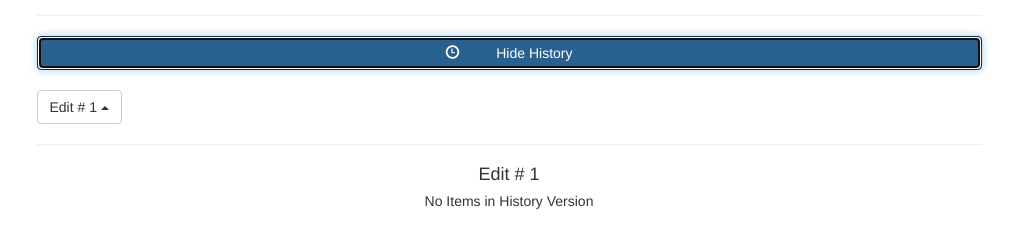
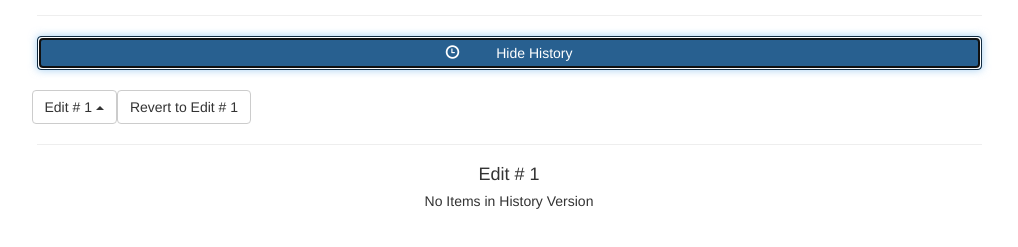
Before and after one commit to andrewnyhus/ReactJS-Redux-Shopping-List, a React app: page / in a window 1280 px wide. Both pictures are taken after a click on the button "Show History". Shown: the part 189-436 px from the top of the page, without its empty margins (131-1149 px from the left). Built offline with nearby package versions, Linux system fonts and the light colour scheme.

Commit message:
revert to history entry dropup is in place, must be implemented

```diff
--- a/src/app/components/HistoryView.js
+++ b/src/app/components/HistoryView.js
@@ -1,5 +1,5 @@
 import React from "react";
-import {Bootstrap, DropdownButton, MenuItem, Glyphicon} from "react-bootstrap";
+import {Bootstrap, DropdownButton, ButtonToolbar, MenuItem, Glyphicon} from "react-bootstrap";
 
 export const HistoryView = (props) => {
 
@@ -36,13 +36,17 @@ const historyInspector = (
           <div>
             {props.itemLastValues[props.selectedHistoryEntryToInspect].items.map((item, i) =>
 
-              <li key={"item_"+i} className={"list-group-item shopping_list_item"}>
+              <li
+                key={"item_"+i}
+                className={item.checked ?
+                  "list-group-item shopping_list_item checked_shopping_list_item_history":
+                  "list-group-item shopping_list_item"}>
 
                   {/* Item checkbox & text */}
                   {item.checked ? (
                     <div>
                       <input type="checkbox" className={"shopping_list_item_checkbox"} disabled={true} checked={true} onChange={() => props.toggleCheckItem(i)} />
-                      <div className={"shopping_list_item_text checked_shopping_list_item_text"}>{item.value}</div>
+                      <div className={"shopping_list_item_text_history checked_shopping_list_item_text"}>{item.value}</div>
                     </div>
                   ):(
                     <div>
@@ -67,7 +71,7 @@ const historyInspector = (
 
 const historyDropdown = (
   <div className={"dropdown_container"}>
-    {/* Show dropdown of history versions */}
+    {/* If there is history, show history dropdown */}
     {props.selectedHistoryEntryToInspect > -1 ? (
       <DropdownButton id="historyDropdown" dropup={true} title={"Edit # " + (props.selectedHistoryEntryToInspect + 1)}>
 
@@ -89,19 +93,44 @@ const historyDropdown = (
 
 
 
+const revertToHistoryEntry = (
+  <div className={"dropdown_container"}>
+    {/* If there is history, show revert history dropdown */}
+    {props.selectedHistoryEntryToInspect > -1 ? (
+      <DropdownButton id="revertDropdown" dropup={true} noCaret title={"Revert to Edit # " + (props.selectedHistoryEntryToInspect + 1)}>
+
+        <div className={"revertDropdownMenuDiv"}>
+          <h6 align="center">Are you sure?<br></br>Note: this can be undone by reverting again.</h6>
+          <MenuItem eventKey={"Yes"} onSelect={() => alert("okay let's do it")} title={"Yes"}>
+            <h6 align="center">Yes</h6>
+          </MenuItem>
+        </div>
+
+      </DropdownButton>
+    ):(
+      <h4 align="center">No History</h4>
+    )}
+  </div>
+);
+
+
+
 const historyView = (
   <div hidden={!props.showHistory}>
       <br></br>
 
 
-      {historyDropdown}
-
-
-
 
       {/* Show Inspector if history exists */}
       {props.selectedHistoryEntryToInspect > -1 ? (
-        <div>{historyInspector}</div>
+        <div>
+          <ButtonToolbar>
+            {historyDropdown}
+            {revertToHistoryEntry}
+          </ButtonToolbar>
+
+          {historyInspector}
+        </div>
       ):""}
 
   </div>
--- a/src/app/stylesheets/index.scss
+++ b/src/app/stylesheets/index.scss
@@ -28,13 +28,17 @@ body {
   width: 100%;
 }
 
-.shopping_list_item_text_history{
+.shopping_list_item_text_history {
   display: inline-block;
   margin-left: 1.5%;
 }
 
 .checked_shopping_list_item_text{
   text-decoration: line-through;
+}
+
+.checked_shopping_list_item_history {
+  background-color: rgb(238, 238, 238);
 }
 
 .shopping_list_item_checkbox{
@@ -44,6 +48,10 @@ body {
 .dropdown_container ul.dropdown-menu{
   overflow-y: auto;
   max-height: 30vh;
+}
+
+.revertDropdownMenuDiv {
+  color: red;
 }
 
 
```
